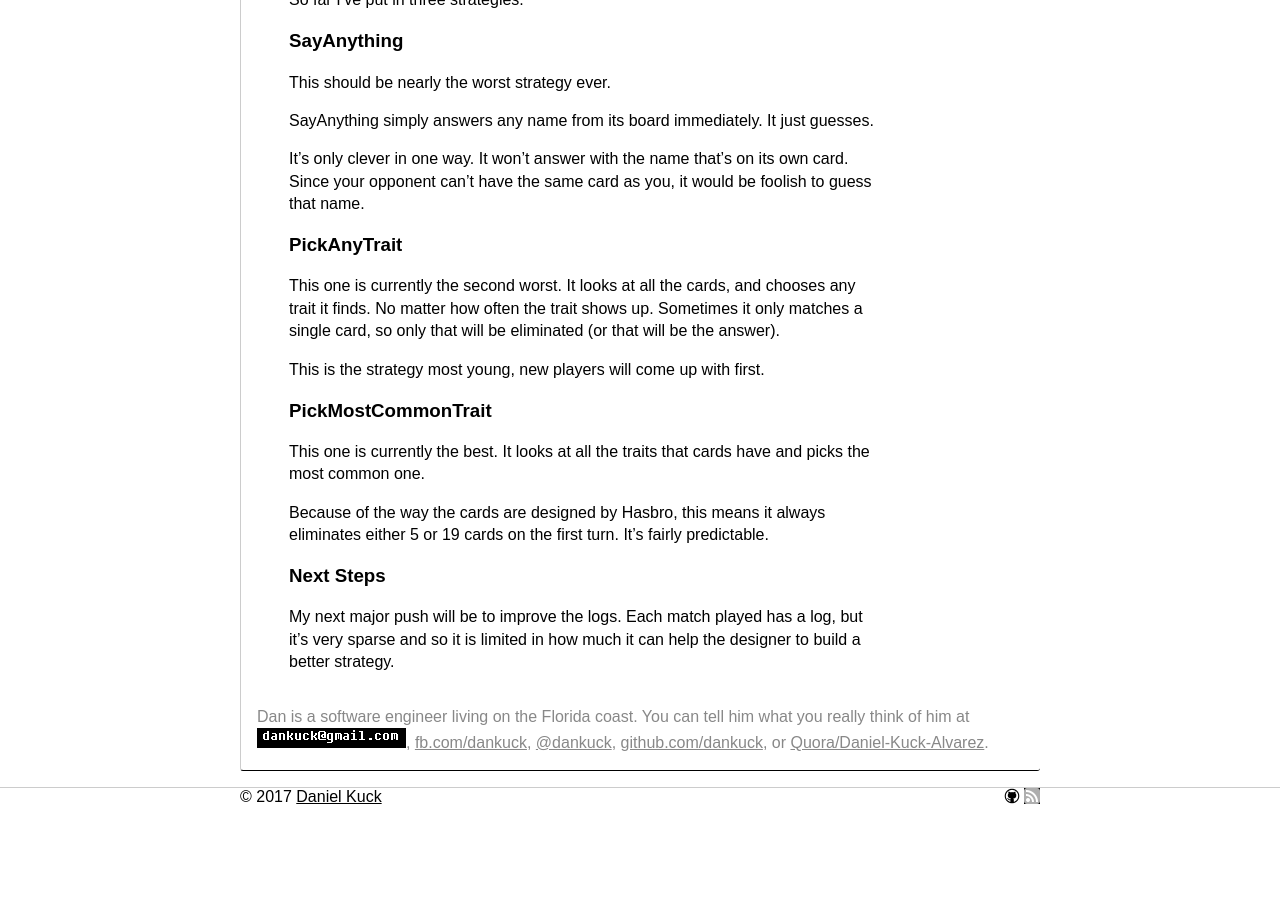
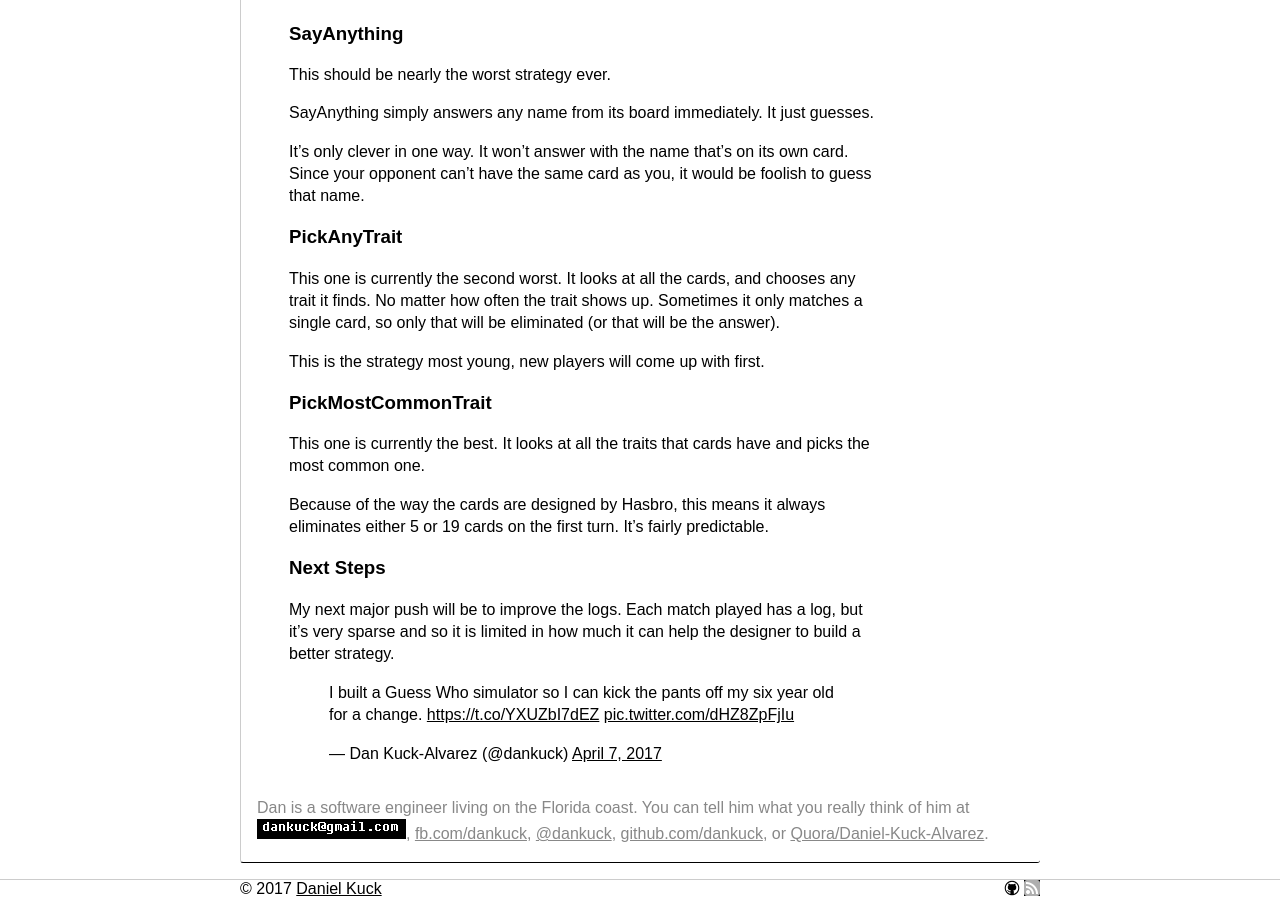
Before and after one commit to dankuck/dankuck.github.io, a Jekyll site: the page built from _posts/2017-04-07-who-guessers.md, in a window 1280 px wide and 900 px high, scrolled down 2017 px. Built offline with Jekyll 4.4.1, drawn with Linux system fonts in a browser that asks for light colours; comment, search, counter and statistics services are not loaded; before the commit the page ends 2825 px from its top, so only the background shows below that; some of the changed text lies outside the part shown.

Commit message:
twembed and fix this link

```diff
--- a/_posts/2017-04-07-who-guessers.md
+++ b/_posts/2017-04-07-who-guessers.md
@@ -65,3 +65,6 @@ Because of the way the cards are designed by Hasbro, this means it always elimin
 ### Next Steps
 
 My next major push will be to improve the logs. Each match played has a log, but it's very sparse and so it is limited in how much it can help the designer to build a better strategy.
+
+<blockquote class="twitter-tweet" data-lang="en"><p lang="en" dir="ltr">I built a Guess Who simulator so I can kick the pants off my six year old for a change. <a href="https://t.co/YXUZbI7dEZ">https://t.co/YXUZbI7dEZ</a> <a href="https://t.co/dHZ8ZpFjIu">pic.twitter.com/dHZ8ZpFjIu</a></p>&mdash; Dan Kuck-Alvarez (@dankuck) <a href="https://twitter.com/dankuck/status/850412290876768256">April 7, 2017</a></blockquote>
+<script async src="//platform.twitter.com/widgets.js" charset="utf-8"></script>
```
Also changed, not shown: other parts of _posts/2017-04-07-who-guessers.md (+1 -1 lines).
